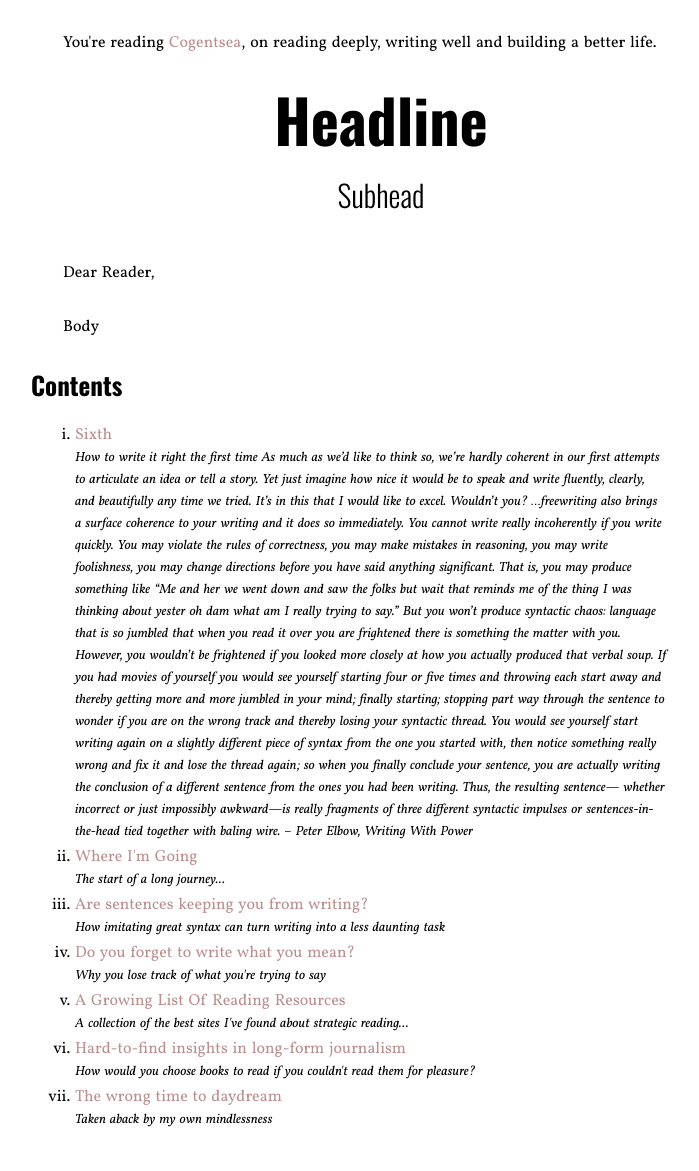
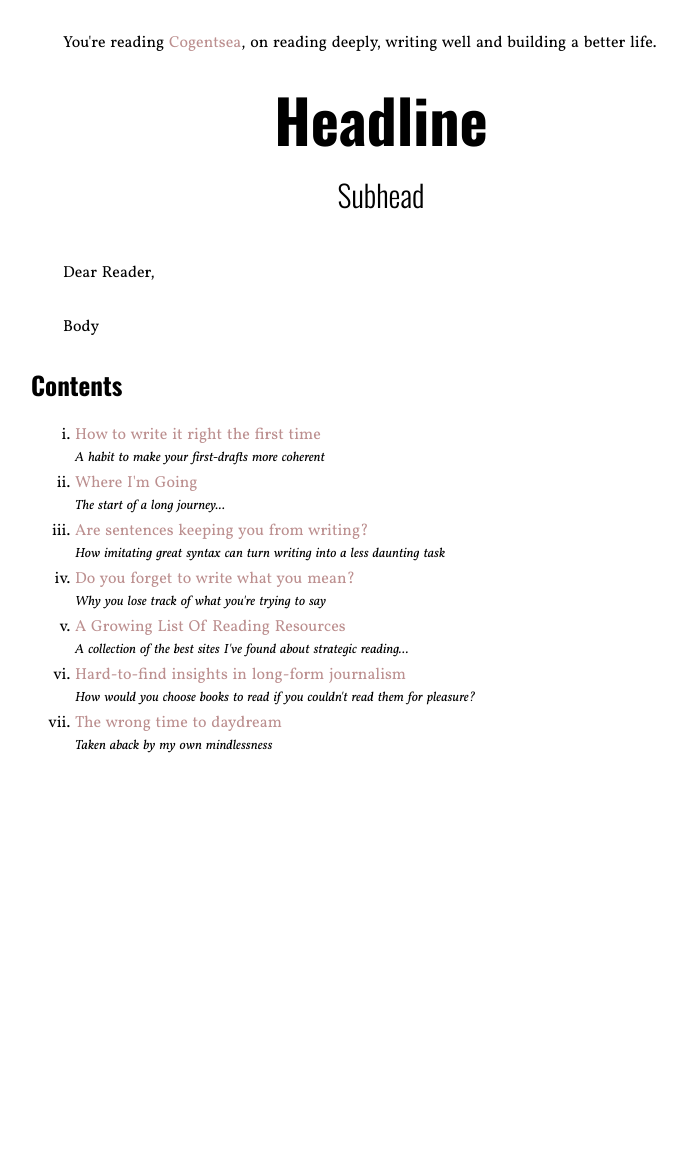
Before and after one commit to jacksoncusick/cogentsea, a Jekyll site: the page built from index.html, in a window 1280 px wide. Shown: the whole page, without its empty margins (259-958 px from the left). Built offline with Jekyll 4.4.1, drawn with Linux system fonts in a browser that asks for light colours; the list of posts is cut into pages by our own code; after the commit the page ends 900 px from its top, so only the background shows below that; some of the changed lines change nothing that is shown.

Commit message:
Update 2015-11-8-sixth.html

```diff
--- a/_posts/2015-11-8-sixth.html
+++ b/_posts/2015-11-8-sixth.html
@@ -1,3 +1,9 @@
+---
+layout: default
+title: How to write it right the first time
+excerpt: A habit to make your first-drafts more coherent
+---
+
 <h1>How to write it right the first time</h1>
 <p>As much as we’d like to think so, we’re hardly coherent in our first attempts to articulate an idea or tell a story. Yet just imagine how nice it would be to speak and write fluently, clearly, and beautifully any time we tried. It’s in this that I would like to excel. Wouldn’t you?</p>
 <p><i>…freewriting also brings a surface coherence to your writing and it does so immediately. You cannot write really incoherently if you write quickly. You may violate the rules of correctness, you may make mistakes in reasoning, you may write foolishness, you may change directions before you have said anything significant. That is, you may produce something like “Me and her we went down and saw the folks but wait that reminds me of the thing I was thinking about yester oh dam what am I really trying to say.” But you won’t produce syntactic chaos: language that is so jumbled that when you read it over you are frightened there is something the matter with you.
```
